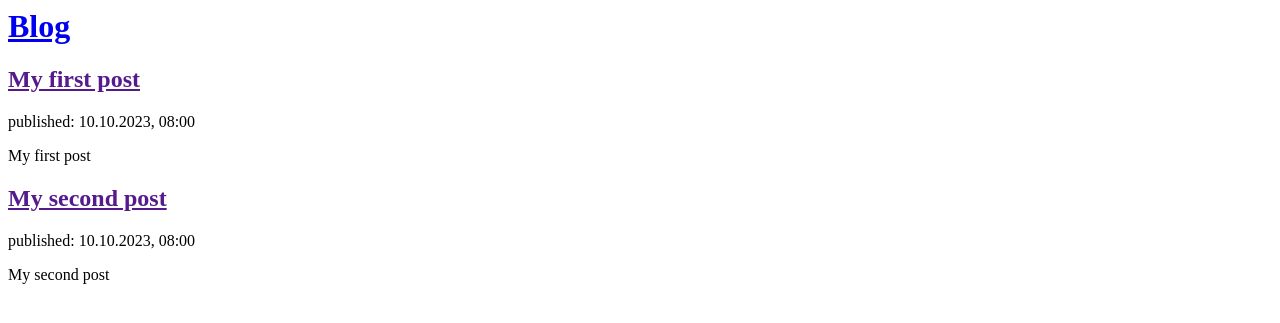
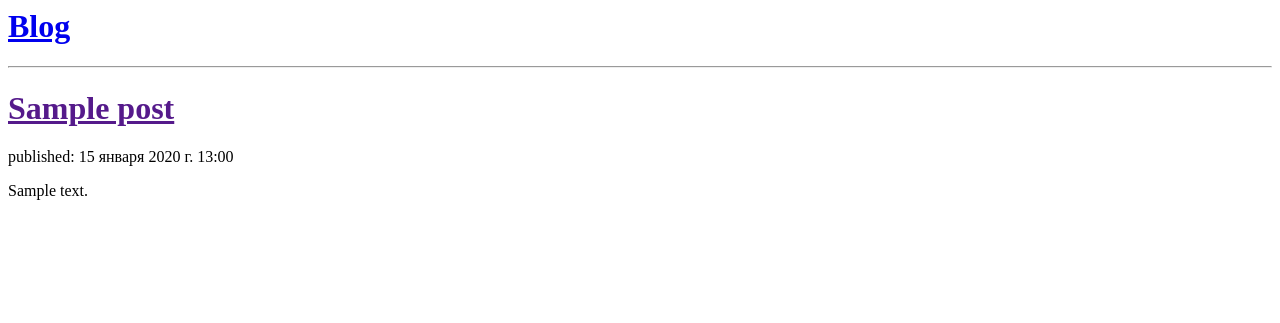
Before and after one commit to dmitry-v-vlasov/my-demo-blog, a Django app: template blog/templates/blog/post_list.html in a window 1280 px wide. Shown: the top 323 px of the page. Run offline with Django 4.2, Linux system fonts and the light colour scheme; the template is opened without the code that fills it: values that come from a table or form of the project are taken from there, others are empty; tables that the repository leaves empty hold one stand-in row (values such as "Sample post").

Commit message:
Updated template - Post entries DB loading

```diff
--- a/blog/templates/blog/post_list.html
+++ b/blog/templates/blog/post_list.html
@@ -5,18 +5,15 @@
     <body>
         <div>
             <h1><a href="/">Blog</a></h1>
+            <hr>
         </div>
 
-        <div>
-            <h2><a href="">My first post</a></h2>
-            <p>published: 10.10.2023, 08:00</p>
-            <p>My first post</p>
-        </div>
-
-        <div>
-            <h2><a href="">My second post</a></h2>
-            <p>published: 10.10.2023, 08:00</p>
-            <p>My second post</p>
-        </div>
+        {% for post in posts %}
+            <div>
+                <h1><a href="">{{ post.title }}</a></h1>
+                <p>published: {{ post.published_date }}</p>
+                <p>{{ post.text|linebreaksbr }}</p>
+            </div>
+        {% endfor %}
     </body>
 </html>
--- a/blog/views.py
+++ b/blog/views.py
@@ -1,4 +1,6 @@
 from django.shortcuts import render
+from .models import Post
 
 def post_list(request):
-    return render(request, 'blog/post_list.html', {})
+    posts = Post.objects.filter(published_date__lte=timezone.now()).order_by('published_date')
+    return render(request, 'blog/post_list.html', {'posts': posts})
```
